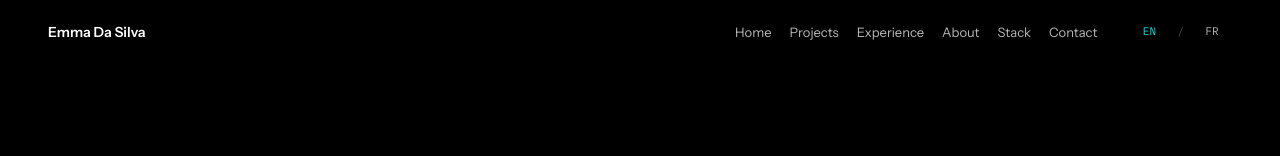
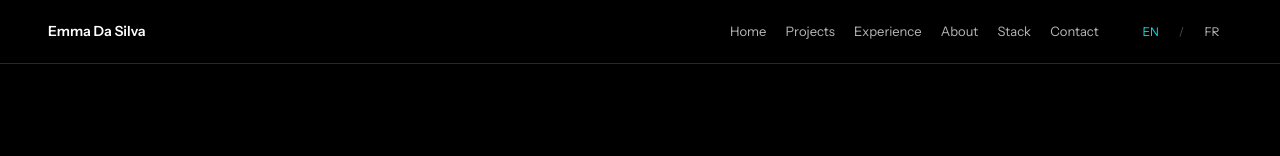
Before and after one commit to emma-dasilva-dev/emma-dasilva-portfolio, a Next.js app: page /en in a window 1280 px wide. Shown: the top 156 px of the page. Built offline with nearby package versions, Linux system fonts and the light colour scheme.

Commit message:
style: reduce header to quiet minimal navigation

```diff
--- a/src/components/layout/SiteHeader.module.css
+++ b/src/components/layout/SiteHeader.module.css
@@ -3,8 +3,9 @@
   top: 0;
   z-index: 100;
   height: var(--header-height-mobile);
-  background: rgb(0 0 0 / 0.9);
-  backdrop-filter: blur(12px);
+  background: rgb(0 0 0 / 0.94);
+  backdrop-filter: blur(10px);
+  border-bottom: 1px solid var(--color-border);
 }
 
 .inner {
@@ -26,39 +27,20 @@
   white-space: nowrap;
 }
 
-.identityMarker {
-  display: none;
-}
-
 .desktopNav,
 .desktopLanguages {
   display: none;
 }
 
 .menuButton {
-  display: inline-flex;
-  align-items: center;
-  gap: var(--space-3);
   min-height: 2.75rem;
   padding: 0;
   border: 0;
   background: transparent;
-  color: var(--color-text);
+  color: var(--color-text-muted);
   cursor: pointer;
+  font: inherit;
   font-size: 0.8125rem;
-}
-
-.menuIcon {
-  display: grid;
-  width: 0.875rem;
-  gap: 0.25rem;
-}
-
-.menuIcon span {
-  display: block;
-  width: 100%;
-  height: 1px;
-  background: currentColor;
 }
 
 .mobilePanel {
@@ -67,10 +49,11 @@
   left: 0;
   width: 100%;
   background: var(--color-background);
+  border-bottom: 1px solid var(--color-border);
 }
 
 .mobileNav {
-  padding-block: var(--space-6) var(--space-8);
+  padding-block: var(--space-5, 1.25rem) var(--space-6);
 }
 
 .mobileList {
@@ -79,11 +62,14 @@
   list-style: none;
 }
 
+.mobileList li + li {
+  border-top: 1px solid var(--color-border);
+}
+
 .mobileLink {
-  display: grid;
-  grid-template-columns: 2.25rem 1fr;
+  display: flex;
   align-items: center;
-  min-height: 3.25rem;
+  min-height: 3rem;
   color: var(--color-text);
   font-size: 0.9375rem;
   text-decoration: none;
@@ -92,15 +78,6 @@
 .mobileLink:hover,
 .mobileLink:focus-visible {
   color: var(--color-accent);
-}
-
-.mobileIndex,
-.mobileLanguageLabel {
-  color: var(--color-text-muted);
-  font-family: var(--font-mono);
-  font-size: 0.625rem;
-  letter-spacing: 0.05em;
-  text-transform: uppercase;
 }
 
 .mobileLanguages {
@@ -112,12 +89,16 @@
   border-top: 1px solid var(--color-border);
 }
 
+.mobileLanguageLabel {
+  color: var(--color-text-muted);
+  font-size: 0.75rem;
+}
+
 .mobileLanguageLinks,
 .desktopLanguages {
   align-items: center;
   gap: var(--space-2);
-  font-family: var(--font-mono);
-  font-size: 0.6875rem;
+  font-size: 0.75rem;
 }
 
 .languageLink,
@@ -149,7 +130,7 @@
 
   .inner {
     display: grid;
-    grid-template-columns: auto 1fr auto;
+    grid-template-columns: auto minmax(0, 1fr) auto;
     gap: var(--space-8);
   }
 
@@ -161,7 +142,7 @@
     display: flex;
     align-items: center;
     justify-content: flex-end;
-    gap: clamp(1rem, 1.4vw, 1.75rem);
+    gap: clamp(1rem, 1.5vw, 1.75rem);
     margin: 0;
     padding: 0;
     list-style: none;
@@ -179,7 +160,7 @@
 
   .navLink:hover,
   .navLink:focus-visible {
-    color: var(--color-text);
+    color: var(--color-accent);
   }
 
   .desktopLanguages {
```
